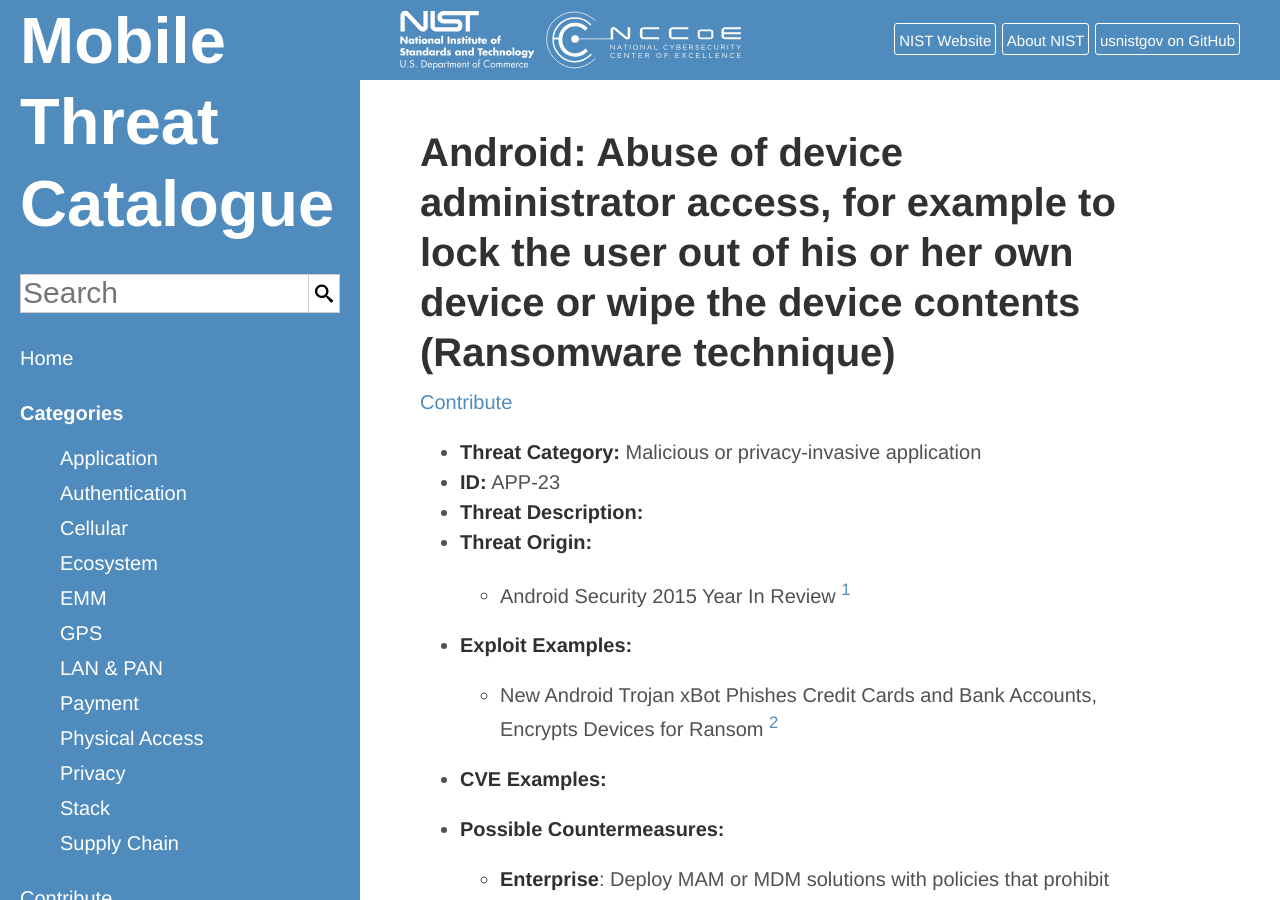
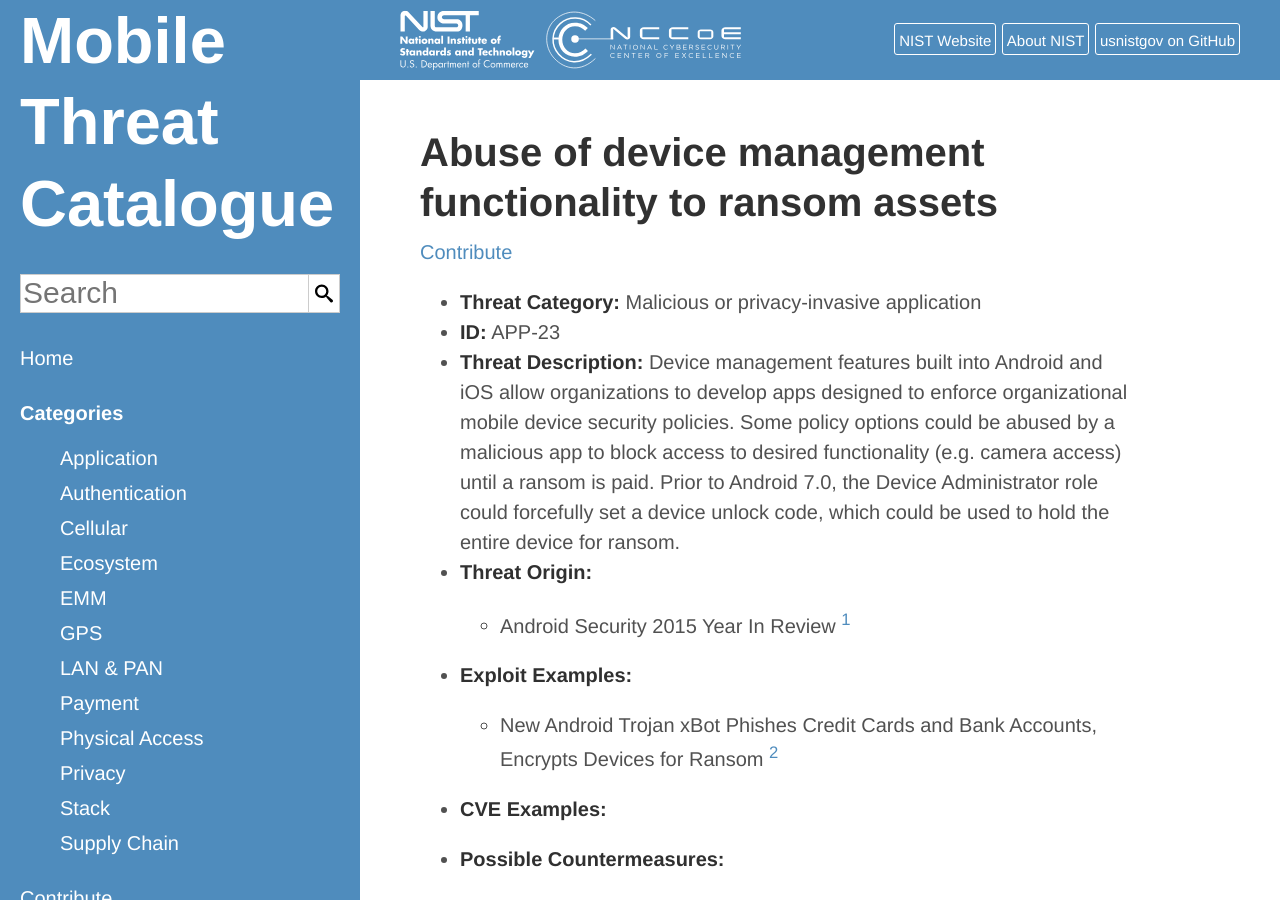
Before and after one commit to usnistgov/mobile-threat-catalogue, a Jekyll site: the page built from _application-threats/APP-23.md, in a window 1280 px wide and 900 px high. Built offline with Jekyll 4.4.1, drawn with Linux system fonts in a browser that asks for light colours.

Commit message:
#238 updated title and description

```diff
--- a/_application-threats/APP-23.md
+++ b/_application-threats/APP-23.md
@@ -2,7 +2,8 @@
     layout: threat
     ThreatCategory: "Malicious or privacy-invasive application"
     ID: APP-23
-    Threat: "Android: Abuse of device administrator access, for example to lock the user out of his or her own device or wipe the device contents (Ransomware technique)"
+    Threat: "Abuse of device management functionality to ransom assets"
+    ThreatDescription: "Device management features built into Android and iOS allow organizations to develop apps designed to enforce organizational mobile device security policies. Some policy options could be abused by a malicious app to block access to desired functionality (e.g. camera access) until a ransom is paid. Prior to Android 7.0, the Device Administrator role could forcefully set a device unlock code, which could be used to hold the entire device for ransom."
     ThreatOrigin: "Android Security 2015 Year In Review [^98]"
     ExploitExample:
         - "New Android Trojan xBot Phishes Credit Cards and Bank Accounts, Encrypts Devices for Ransom [^96]"
```
